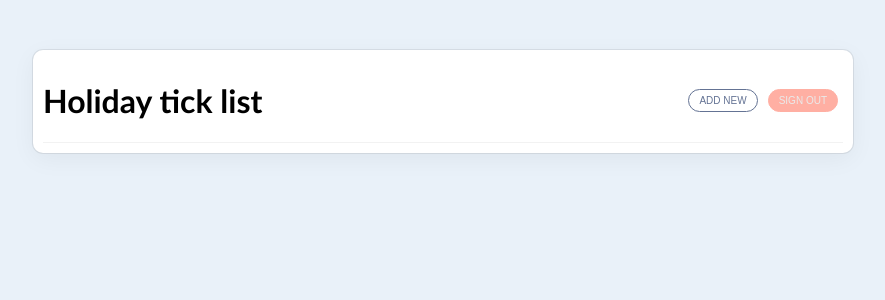
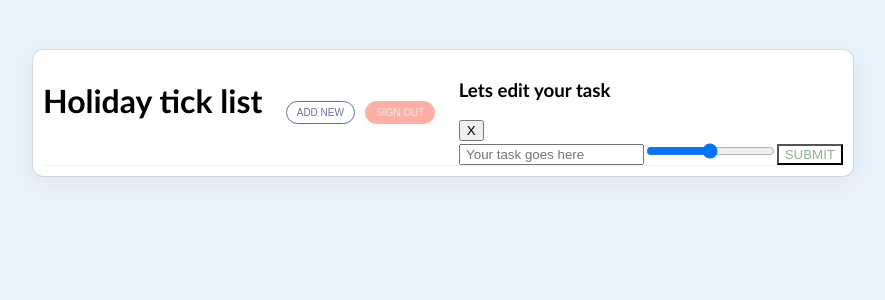
Before and after one commit to Trane7/I-do-you-do, a React (Create React App) app in the folder client/: page / in a window 1280 px wide. Shown: the top 300 px of the page, without its empty margins (197-1082 px from the left). Built offline with nearby package versions, Linux system fonts and the light colour scheme; the HTML template or start-up script is replaced by a standard one.

Commit message:
added modal to ListHeader.js file

```diff
--- a/client/src/components/ListHeader.js
+++ b/client/src/components/ListHeader.js
@@ -1,3 +1,5 @@
+import Modal from "./Modal"
+
 const ListHeader = ({ listName }) => {
 
   const signOut = ( ) => {
@@ -12,6 +14,7 @@ const ListHeader = ({ listName }) => {
           <button className="create">ADD NEW</button>
           <button className="signout"  onClick={signOut}>SIGN OUT</button>
         </div>
+        <Modal/>
       </div>
     );
   }
```
